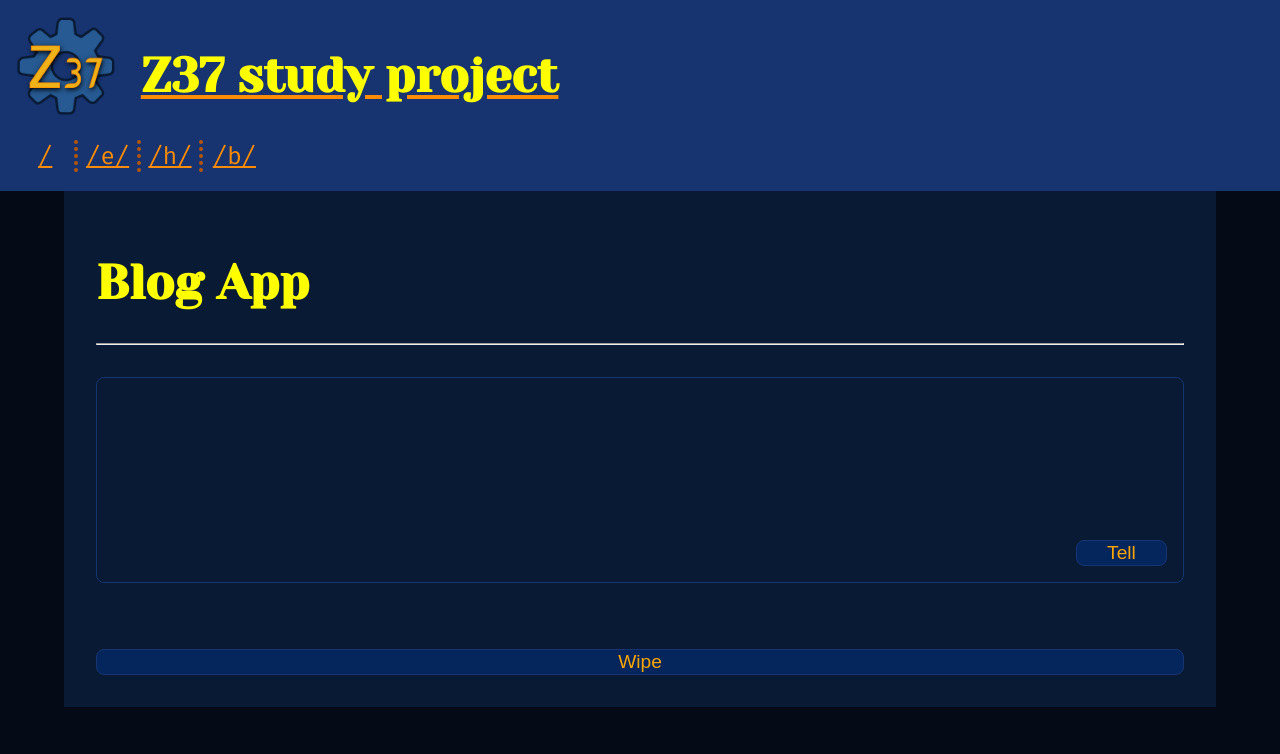
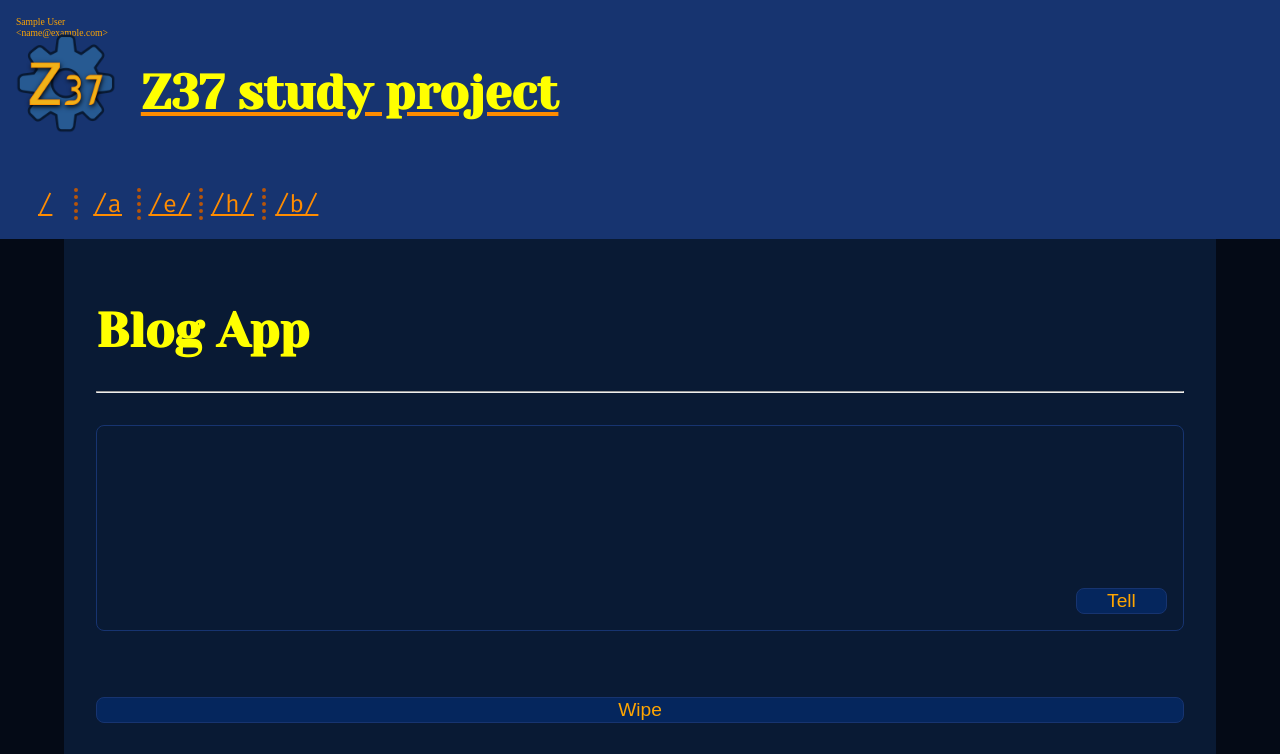
Before and after one commit to alexander-sidorov/tms-z37, a Django app: page /b/ in a window 1280 px wide. Shown: the top 754 px of the page. Run offline with Django 3.2, Linux system fonts and the light colour scheme; the visitor is signed in with stand-in values (Sample User, id 1); data that the repository does not hold is empty; parts of the project's set-up code (start-up, migrations or seed data) failed here and were passed over.

Commit message:
only owner & superuser can modify posts

```diff
--- a/src/applications/blog/templates/blog/all.html
+++ b/src/applications/blog/templates/blog/all.html
@@ -15,11 +15,13 @@
     {% include "blog/fragments/post_article.html" %}
   {% endfor %}
 
+  {% if user.is_superuser %}
     <form method="post" action="{% url 'blog:wipe' %}">
       {% csrf_token %}
       <div class="post-form-controls">
         <button id="id_post_form_wipe" type="submit">Wipe</button>
       </div>
     </form>
+  {% endif %}
 
 {% endblock %}
--- a/src/applications/blog/templates/blog/fragments/post_form.html
+++ b/src/applications/blog/templates/blog/fragments/post_form.html
@@ -1,3 +1,4 @@
+{% if user.is_superuser or object.author == user %}
   <form method="post" action="{{ form_action_url }}" class="post-form">
     {% csrf_token %}
 
@@ -12,3 +13,4 @@
     </div>
 
   </form>
+{% endif %}
--- a/src/project/static/styles/styles.css
+++ b/src/project/static/styles/styles.css
@@ -58,7 +58,30 @@ header .flat {
   grid-column: 1/3;
   grid-row: 1/2;
   grid-template-columns: 10% 90%;
-  grid-template-rows: 100%;
+  grid-template-rows: 10% 90%;
+}
+
+.flat .user {
+  font-size: calc(var(--font-size) * 0.4);
+  grid-column: 1/2;
+  grid-row: 1/2;
+  margin: 0;
+  padding: 0;
+}
+
+.flat .empty {
+  grid-column: 2/3;
+  grid-row: 1/2;
+}
+
+.flat .logo {
+  grid-column: 1/2;
+  grid-row: 2/3;
+}
+
+.flat .title {
+  grid-column: 2/3;
+  grid-row: 2/3;
 }
 
 header nav {
--- a/src/project/templates/_base.html
+++ b/src/project/templates/_base.html
@@ -13,11 +13,18 @@
 
 <header>
   <div class="flat">
-    <a href="/"><img alt="Logo" height="100rem" src="{% static 'images/logo.png' %}"></a>
-    <a href="/"><h1>Z37 study project</h1></a>
+    <p class="user">
+      {% if user.is_anonymous %}anon{% else %}
+        {{ user.first_name }}&nbsp;{{ user.last_name }} &lt;{{ user.email }}&gt;
+      {% endif %}
+    </p>
+    <p class="empty"></p>
+    <a href="/" class="logo"><img alt="Logo" height="100rem" src="{% static 'images/logo.png' %}"></a>
+    <a href="/" class="title"><h1>Z37 study project</h1></a>
   </div>
   <nav>
     <p><a href="{% url 'landing:index' %}"><span>/</span></a></p>
+    <p><a href="{% url 'admin:index' %}"><span>/a</span></a></p>
     <p><a href="{% url 'error' %}"><span>/e/</span></a></p>
     <p><a href="{% url 'hello:greet' %}"><span>/h/</span></a></p>
     <p><a href="{% url 'blog:all' %}"><span>/b/</span></a></p>
```
Also changed, not shown: src/applications/blog/templates/blog/fragments/post_article.html (+10 -5 lines), src/applications/blog/migrations/0001_initial.py (added). Lines whose indentation alone changed are shown as unchanged.
